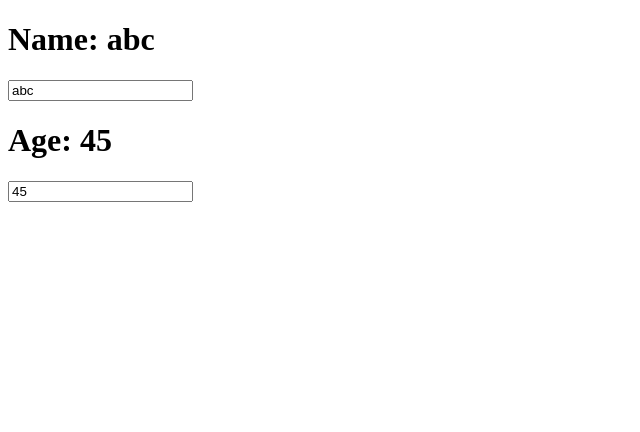
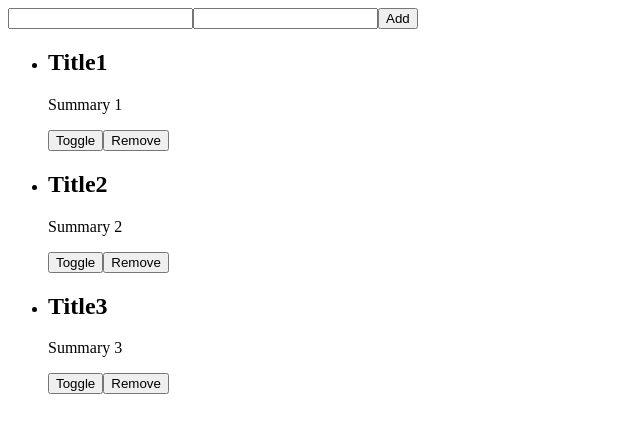
Before and after one commit to Vidhi134/BTech6CEB, a React (Vite) app: page / in a window 1280 px wide. Shown: the top 432 px of the page, without its empty margins (0-640 px from the left). Built offline with nearby package versions, Linux system fonts and the light colour scheme.

Commit message:
monolithic Component

```diff
--- /dev/null
+++ b/src/lec1003/reduceexmp2.jsx
@@ -0,0 +1,109 @@
+import { useEffect, useReducer } from "react";
+const initialState = {
+  options: [
+    {
+      id: 1,
+      name: "car",
+      value: 40,
+    },
+    {
+      id: 2,
+      name: "bike",
+      value: 60,
+    },
+    {
+      id: 3,
+      name: "plane",
+      value: 80,
+    },
+  ],
+  selected: 1,
+  quantity: 1,
+};
+function ReduceButtonState(state) {
+  return {
+    ...state,
+    incrementDisabled: state.quantity === 10,
+    decrementDisabled: state.quantity === 0,
+  };
+}
+function ReduceTotal(state) {
+  const option = state.options.find((i) => i.id === state.selected);
+  return {
+    ...state,
+    total: state.quantity * option.value,
+  };
+}
+function ReducerFunctio2(state, action) {
+  let newState;
+  switch (action.type) {
+    case "init":
+      newState = ReduceButtonState(state);
+      return ReduceTotal(newState);
+    case "incrementQuantity":
+      newState = { ...state, quantity: state.quantity + 1 };
+      newState = ReduceButtonState(newState);
+      return ReduceTotal(newState);
+    case "decrementQuantity":
+      newState = { ...state, quantity: state.quantity - 1 };
+      newState = ReduceButtonState(newState);
+      return ReduceTotal(newState);
+    case "selectItem":
+      newState = { ...state, selected: Number(action.id) };
+      return ReduceTotal(newState);
+    default:
+      throw new Error("Unknow action type " + action.type);
+  }
+}
+export default function ReducerDependency() {
+  const [
+    {
+      options,
+      selected,
+      quantity,
+      incrementDisabled,
+      decrementDisabled,
+      total,
+    },
+    dispatch,
+  ] = useReducer(ReducerFunctio2, initialState);
+
+  useEffect(() => {
+    dispatch({ type: "init" });
+  });
+
+  return (
+    <>
+      <section>
+        <button
+          disabled={incrementDisabled}
+          onClick={() => dispatch({ type: "incrementQuantity" })}
+        >
+          +
+        </button>
+        <input readOnly value={quantity} />
+        <button
+          disabled={decrementDisabled}
+          onClick={() => dispatch({ type: "decrementQuantity" })}
+        >
+          -
+        </button>
+      </section>
+      <section>
+        <select
+          value={selected}
+          onChange={(e) => dispatch({ type: "selectItem", id: e.target.value })}
+        >
+          {options.map((i) => (
+            <option key={i.id} value={i.id}>
+              {" "}
+              {i.name} {i.value}
+            </option>
+          ))}
+        </select>
+        <br />
+        Total Price: $ {total}
+      </section>
+    </>
+  );
+}
--- /dev/null
+++ b/src/lec1103/monolithicClass.jsx
@@ -0,0 +1,80 @@
+import * as React from "react";
+const id = (function*(){
+    let i = 0;
+    while (true) {
+        yield i++;
+    }
+}) ();
+class MonolithicComp extends React.Component{
+    state = {
+        articals:[
+            {id: id.next(), title: "Title1", summary: "Summary 1", display: "none"},
+            {id: id.next(), title: "Title2", summary: "Summary 2", display: "none"},
+            {id: id.next(), title: "Title3", summary: "Summary 3", display: "none"},
+        ],
+        title: "",
+        summary: "",
+
+    };
+    onChangeTitle = (e) => {
+        this.setState({title: e.target.value});
+    };
+    onChangeSummary = (e) => {
+        this.setState({summary: e.target.value});
+    };
+    onClickAdd = () => {
+        this.setState((state) =>({
+            articals: [...state.articals, {
+                id: id.next(),
+                title: state.title,
+                summary: state.summary,
+                display: "none",
+            },
+        ],
+        title: "",
+            summary: "",
+        }));
+        };
+        onClicktoggle = (id) => {
+            this.setState((state) =>{
+                const articals = [...state.articals];
+                const index = articals.findIndex((articals) => articals.id === id);
+                articals[index] = {
+                    ...articals[index],
+                    display: articals[index].display === "none"? "block" : "none",
+                }
+                return{...state, articals};
+            });
+
+        };
+        onClickRmove = (id) => {
+            this.setState((state) => ({
+                articals: state.articals.filter((i) => i.id!== id),
+            }));
+        };
+        render(){
+            const { articals, title, summary } = this.state;
+            return (
+                <div>
+                    <input  value={title} onChange={this.onChangeTitle} />
+                    <input value={summary} onChange={this.onChangeSummary} />
+                    <button onClick={this.onClickAdd}>Add</button>
+                    <br />
+                    <ul>
+                        {articals.map((artical) => (
+                            <li key={artical.id}>
+                                <h2>{artical.title}</h2>
+                                <p>{artical.summary}</p>
+                                <button onClick={()=>this.onClicktoggle(artical.id)}>Toggle</button>
+                                <button onClick={()=>this.onClickRmove(artical.id)}>Remove</button>
+                                {artical.display === "block" && <p>{artical.summary}</p>}
+                            </li>
+                        ))}
+                    </ul>
+                    </div>
+            )
+        }
+
+    }
+
+export default MonolithicComp;
--- a/src/main.jsx
+++ b/src/main.jsx
@@ -1,6 +1,8 @@
 import { StrictMode } from 'react'
 import { createRoot } from 'react-dom/client'
-import ReducerExmp from './lec2402/reduceexmp'
+//import ReducerDependency from './lec1003/reduceexmp2'
+import MonolithicComp from './lec1103/monolithicClass'
+//import ReducerExmp from './lec2402/reduceexmp'
 //import StateExample from './lec0601/hookexmp'
 //import StateExample2 from './lec0601/hookexmp2'
 //import StateExample3 from './lec0601/hookexmp3'
@@ -25,6 +27,6 @@ import ReducerExmp from './lec2402/reduceexmp'
 
 createRoot(document.getElementById('root')).render(
   <StrictMode>
-<ReducerExmp/>
+<MonolithicComp/>
   </StrictMode>,
 )
```
Also changed, not shown: src/lec2402/reduceexmp.jsx (line endings or trailing spaces).
